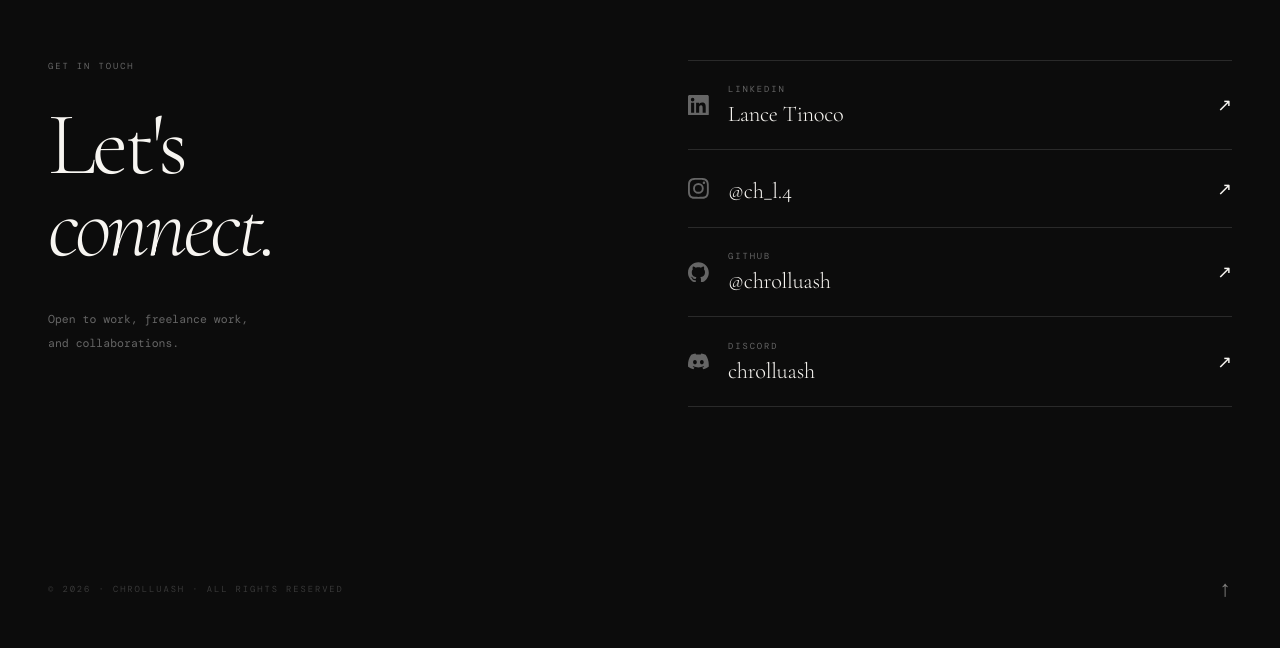
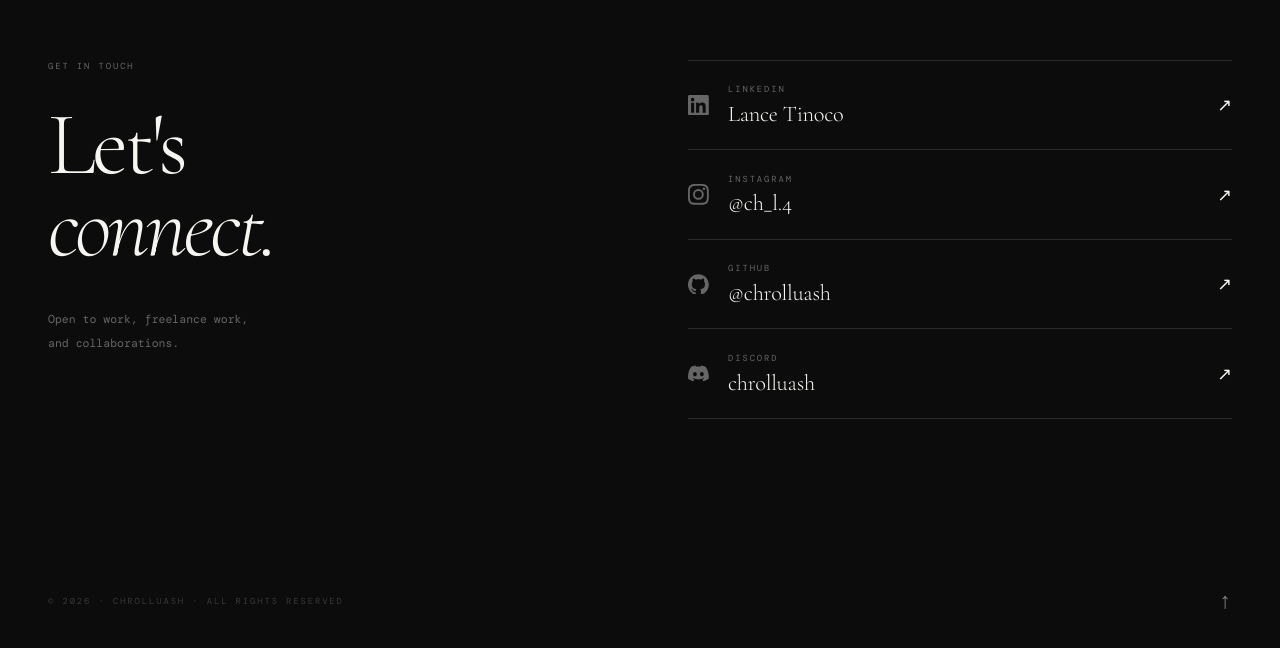
Before and after one commit to chrolluash/lancetinoco-web-portfolio, a Vue app: page / in a window 1280 px wide. Shown: the part 3620-4268 px from the top of the page. Built offline with nearby package versions, Linux system fonts and the light colour scheme; a web font is replaced by a local one.

Commit message:
label for instagram missing fixed

```diff
--- a/src/components/ContactSection.vue
+++ b/src/components/ContactSection.vue
@@ -51,6 +51,7 @@ const links = [
     svg: `<svg viewBox="0 0 24 24" fill="currentColor" xmlns="http://www.w3.org/2000/svg"><path d="M20.447 20.452h-3.554v-5.569c0-1.328-.027-3.037-1.852-3.037-1.853 0-2.136 1.445-2.136 2.939v5.667H9.351V9h3.414v1.561h.046c.477-.9 1.637-1.85 3.37-1.85 3.601 0 4.267 2.37 4.267 5.455v6.286zM5.337 7.433a2.062 2.062 0 0 1-2.063-2.065 2.064 2.064 0 1 1 2.063 2.065zm1.782 13.019H3.555V9h3.564v11.452zM22.225 0H1.771C.792 0 0 .774 0 1.729v20.542C0 23.227.792 24 1.771 24h20.451C23.2 24 24 23.227 24 22.271V1.729C24 .774 23.2 0 22.222 0h.003z"/></svg>`,
   },
   {
+    label: 'Instagram',
     value: '@ch_l.4',
     href: 'https://www.instagram.com/ch_l.4/',
     svg: `<svg viewBox="0 0 24 24" fill="currentColor" xmlns="http://www.w3.org/2000/svg"><path d="M12 2.163c3.204 0 3.584.012 4.85.07 3.252.148 4.771 1.691 4.919 4.919.058 1.265.069 1.645.069 4.849 0 3.205-.012 3.584-.069 4.849-.149 3.225-1.664 4.771-4.919 4.919-1.266.058-1.644.07-4.85.07-3.204 0-3.584-.012-4.849-.07-3.26-.149-4.771-1.699-4.919-4.92-.058-1.265-.07-1.644-.07-4.849 0-3.204.013-3.583.07-4.849.149-3.227 1.664-4.771 4.919-4.919 1.266-.057 1.645-.069 4.849-.069zM12 0C8.741 0 8.333.014 7.053.072 2.695.272.273 2.69.073 7.052.014 8.333 0 8.741 0 12c0 3.259.014 3.668.072 4.948.2 4.358 2.618 6.78 6.98 6.98C8.333 23.986 8.741 24 12 24c3.259 0 3.668-.014 4.948-.072 4.354-.2 6.782-2.618 6.979-6.98.059-1.28.073-1.689.073-4.948 0-3.259-.014-3.667-.072-4.947-.196-4.354-2.617-6.78-6.979-6.98C15.668.014 15.259 0 12 0zm0 5.838a6.162 6.162 0 1 0 0 12.324 6.162 6.162 0 0 0 0-12.324zM12 16a4 4 0 1 1 0-8 4 4 0 0 1 0 8zm6.406-11.845a1.44 1.44 0 1 0 0 2.881 1.44 1.44 0 0 0 0-2.881z"/></svg>`,
```
